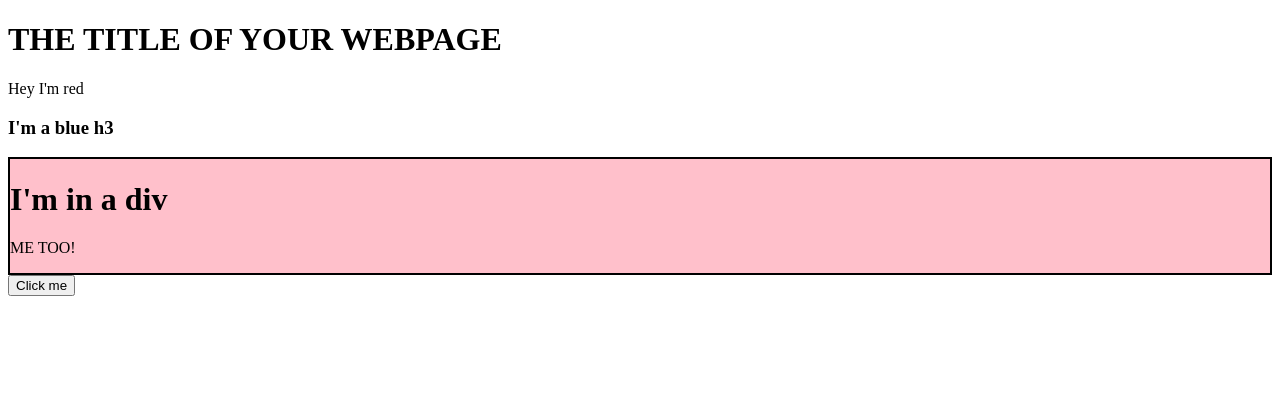
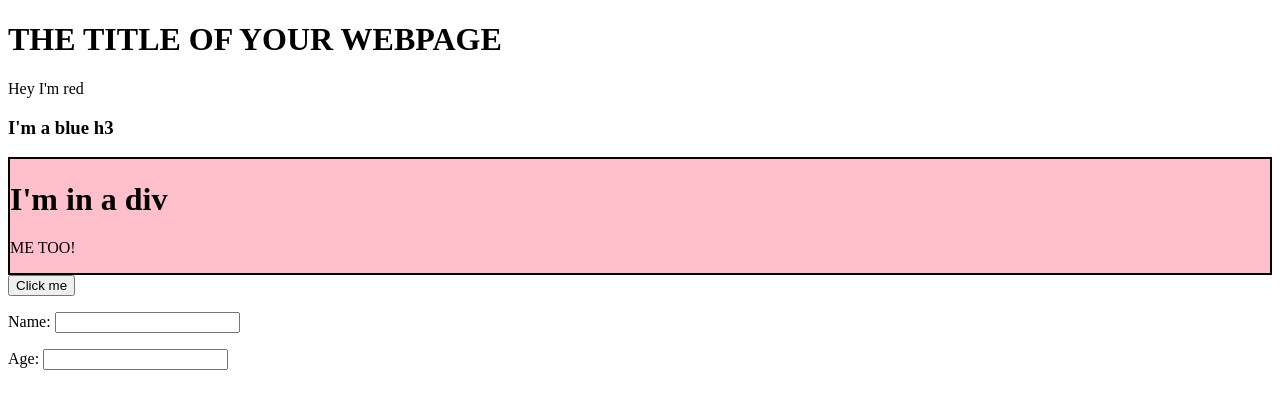
Before and after one commit to ViperFangs/DOM-introduction, a plain HTML site: page index.html in a window 1280 px wide. Drawn offline with Linux system fonts and the light colour scheme.

Commit message:
Add 2 input tags for name and age

```diff
--- a/index.html
+++ b/index.html
@@ -13,5 +13,9 @@
         THE TITLE OF YOUR WEBPAGE
       </h1>
       <div id="container"></div>
+
+<p>Name: <input type="text" data-help="Your full name"></p>
+<p>Age: <input type="text" data-help="Your age in years"></p>
+<p id="help"></p>
 </body>
 </html>
```
